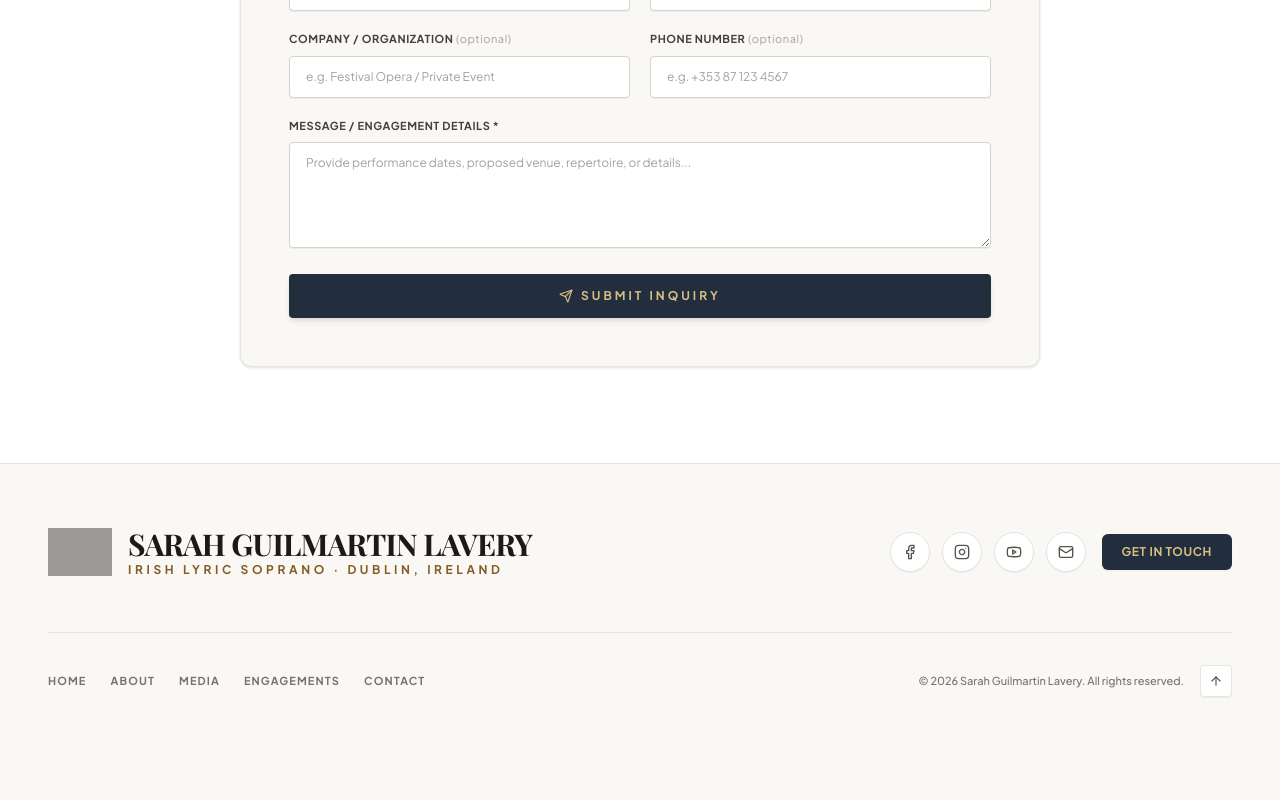
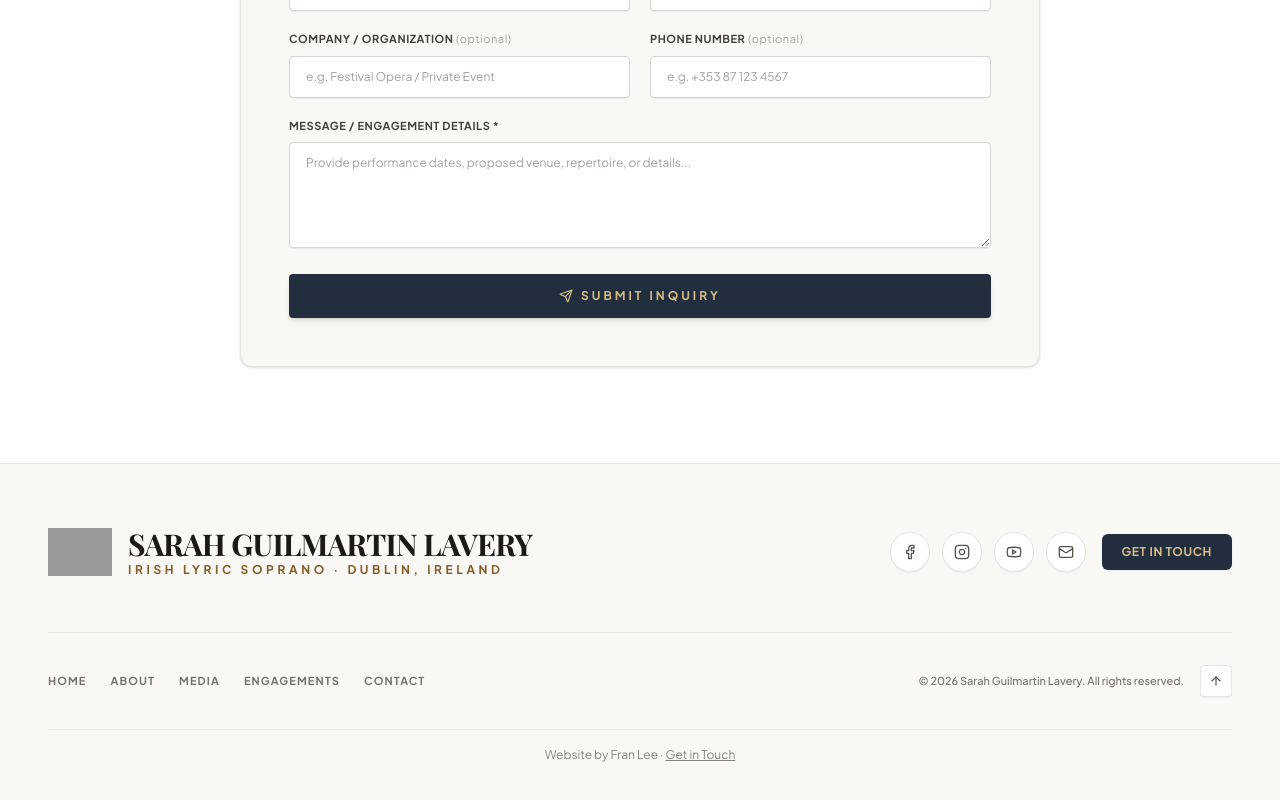
Before and after one commit to spiderfranlee/SarahWebsite, a React (Vite) app: page / in a window 1280 px wide. Shown: the part 6855-7655 px from the top of the page. Before the commit the page ends 7600 px from the top, so only its background shows below. Built offline with nearby package versions, Linux system fonts and the light colour scheme; grey boxes are pictures that could not be loaded; a web font is replaced by a local one.

Commit message:
feat(footer): add creator credit and contact link
Include a professional credit link in the footer to identify the website designer and provide a contact route.

```diff
--- a/src/components/Footer.tsx
+++ b/src/components/Footer.tsx
@@ -121,6 +121,21 @@ export default function Footer({ onNavigate }: FooterProps) {
             </button>
           </div>
         </div>
+
+        {/* Website Creator Credit */}
+        <div className="mt-8 pt-4 border-t border-stone-200/70">
+          <p style={{ fontSize: "12px", opacity: 0.7, textAlign: "center" }} className="text-stone-600">
+            Website by Fran Lee ·{" "}
+            <a
+              href="https://spiderfranlee.github.io/FranLeePortfolio/?utm_source=friendsite&utm_medium=footer&utm_campaign=credit"
+              target="_blank"
+              rel="noopener"
+              className="underline hover:text-navy-900 transition-colors"
+            >
+              Get in Touch
+            </a>
+          </p>
+        </div>
       </div>
     </footer>
   );
```
